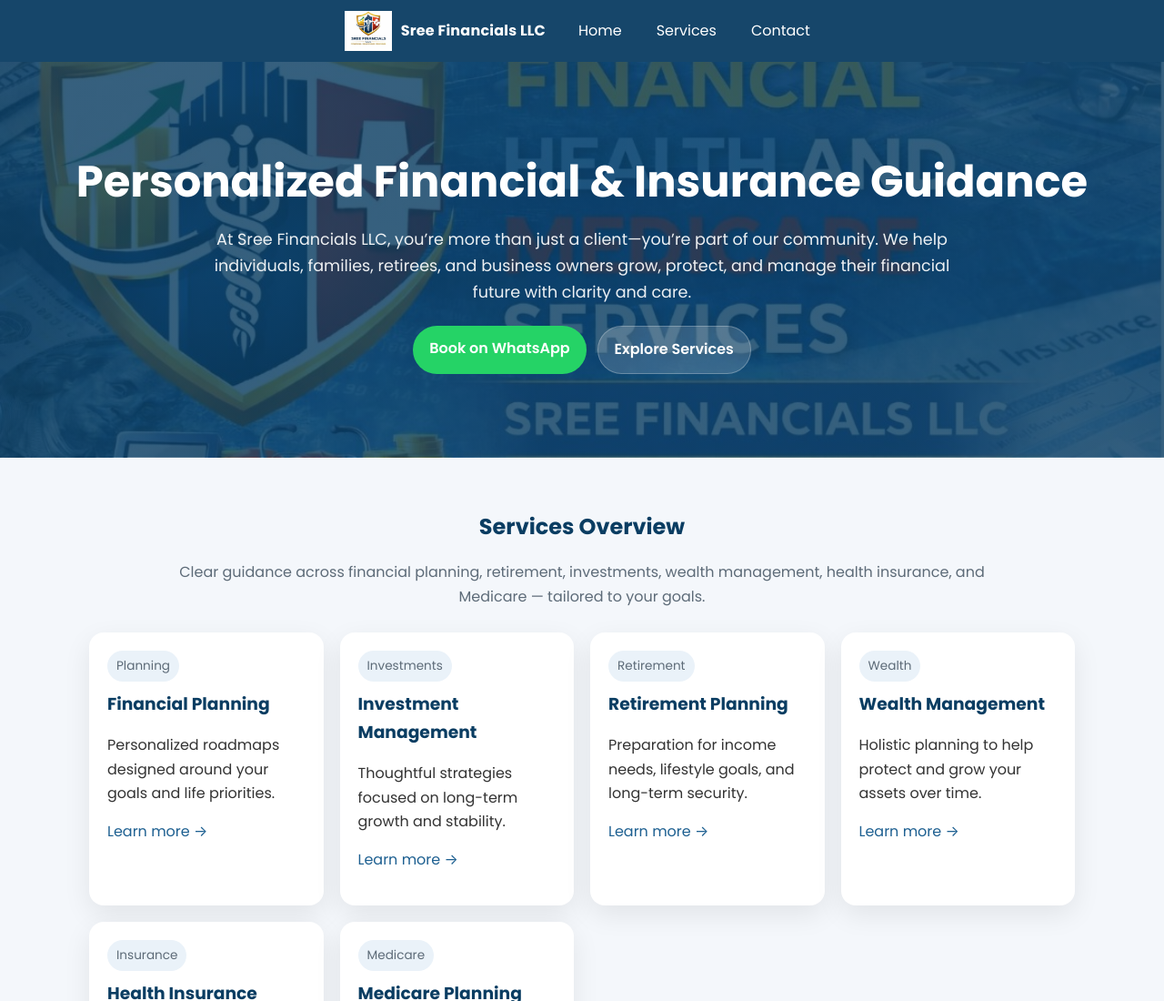
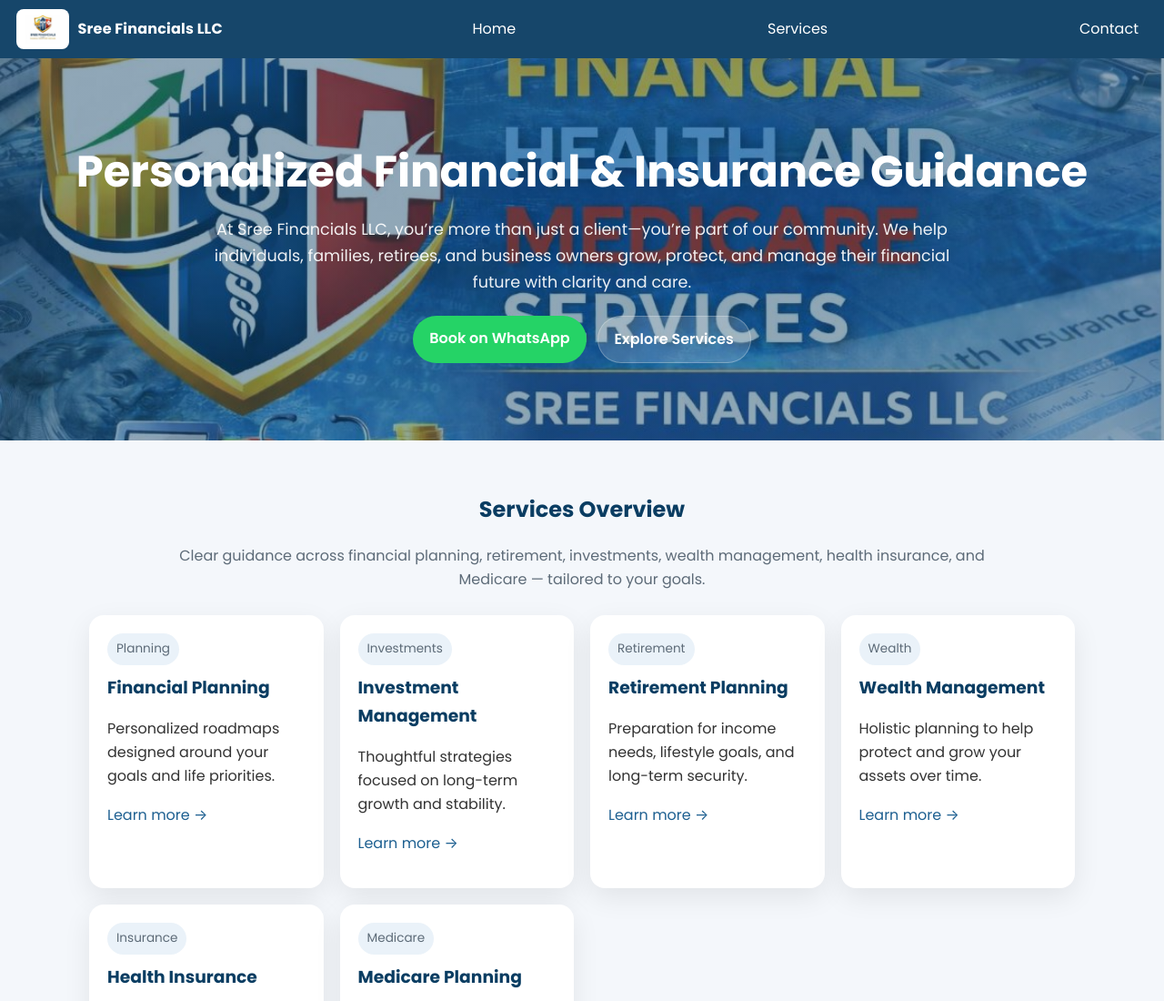
Before and after one commit to sreefnllc/Sree-Financials, a plain HTML site: page index.html in a window 1280 px wide. Shown: the top 1100 px of the page at 91% size. Drawn offline with Linux system fonts and the light colour scheme.

Commit message:
Update index.html

```diff
--- a/index.html
+++ b/index.html
@@ -18,23 +18,40 @@
     body{font-family:Poppins,system-ui,-apple-system,Segoe UI,Roboto,Arial,sans-serif;margin:0;background:var(--bg);color:var(--text);line-height:1.65}
     a{color:var(--blue);text-decoration:none}
     a:hover{text-decoration:underline}
-
+.logo{
+  height: 70px;          /* makes logo clearly visible */
+  width: auto;
+  background: #ffffff;  /* white background for contrast */
+  padding: 6px 10px;
+  border-radius: 8px;
+}
     .nav{
       position:sticky;top:0;z-index:999;
       background:rgba(10,61,98,.95);backdrop-filter:blur(8px);
-      padding:12px 18px;display:flex;align-items:center;justify-content:center;gap:18px;flex-wrap:wrap
+      padding:10px 18px;display:flex;align-items:center;justify-content: space-between;
+  gap: 14px;
+  flex-wrap: wrap;
     }
     .brand{display:flex;align-items:center;gap:10px;margin-right:8px}
     .brand img{height:44px;width:auto}
     .brand span{color:#fff;font-weight:700;letter-spacing:.2px}
-    .nav a{color:#fff;font-weight:500;padding:8px 10px;border-radius:10px}
+    .nav a{color:#fff;font-weight:500;padding:8px 10px;border-radius:10px; white-space:nowrap;}
     .nav a:hover{background:rgba(255,255,255,.12);text-decoration:none}
 
     header{
-      background: linear-gradient(rgba(10,61,98,.82), rgba(10,61,98,.82)), url('cover.jpg');
-      background-size:cover;background-position:center;color:#fff;
-      padding:92px 18px;text-align:center
-    }
+  background:
+    linear-gradient(rgba(10,61,98,.45), rgba(10,61,98,.45)),
+    url('cover.jpg');
+  background-size: cover;
+  background-position: center;
+  color:#fff;
+  padding:72px 18px;
+  text-align:center;
+  min-height: 420px;   /* ensures the cover shows */
+  display:flex;
+  flex-direction:column;
+  justify-content:center;
+}
     header h1{margin:0 0 10px;font-size:clamp(2rem,4vw,3rem)}
     header p{margin:0 auto;max-width:860px;color:rgba(255,255,255,.92);font-size:1.1rem}
     .hero-actions{margin-top:22px;display:flex;gap:12px;justify-content:center;flex-wrap:wrap}
@@ -60,13 +77,22 @@
 
     .disclaimer{max-width:1120px;margin:18px auto 0;padding:0 18px;color:var(--muted);font-size:.92rem}
     .disclaimer h3{color:var(--navy);margin:0 0 8px}
+    @media (max-width: 720px){
+  .brand span{ display:none; }     /* hides text so links fit */
+  .nav{ justify-content:center; }
+  .nav a{ padding:7px 8px; font-size:0.95rem; }
+}
   </style>
 </head>
 <body>
 
   <nav class="nav">
     <div class="brand">
-      <img src="logo.png" alt="Sree Financials LLC logo">
+      <img
+  src="logo.png"
+  alt="Sree Financials LLC logo"
+  class="logo"
+/>
       <span>Sree Financials LLC</span>
     </div>
     <a href="index.html">Home</a>
```
